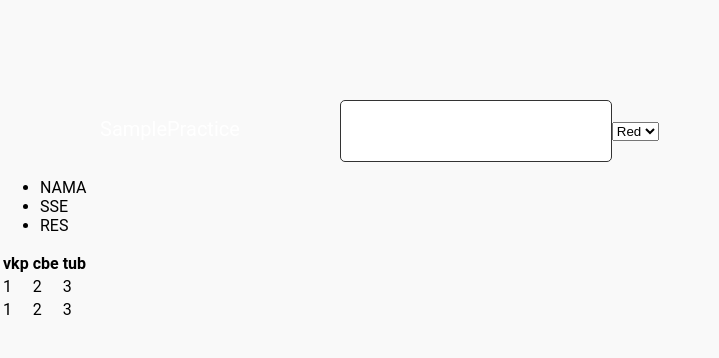
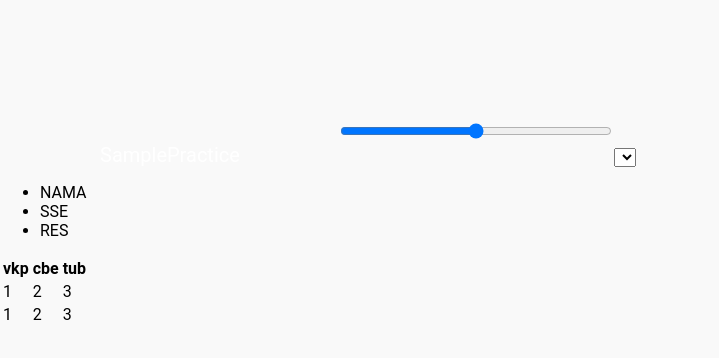
Before and after one commit to mahendransaminathan/csspractice, a React (Create React App) app: page / in a window 1280 px wide. Shown: the top 358 px of the page, without its empty margins (0-719 px from the left). Built offline with nearby package versions, Linux system fonts and the light colour scheme.

Commit message:
Updated the App.js file

```diff
--- a/src/App.js
+++ b/src/App.js
@@ -8,12 +8,12 @@ function App() {
 
         <label className='labelPractice'>SamplePractice</label>
 
-        <input type="text" className="name"/>
+        <input type="range" className="name"/>
 
-        <select className="dropdown">
-        <option value="1">Red </option>
+
+        <select>
+
         </select>
-
         <ul>
 	<li key ="vkp">NAMA </li>
 	<li key ="sse">SSE </li>
```
